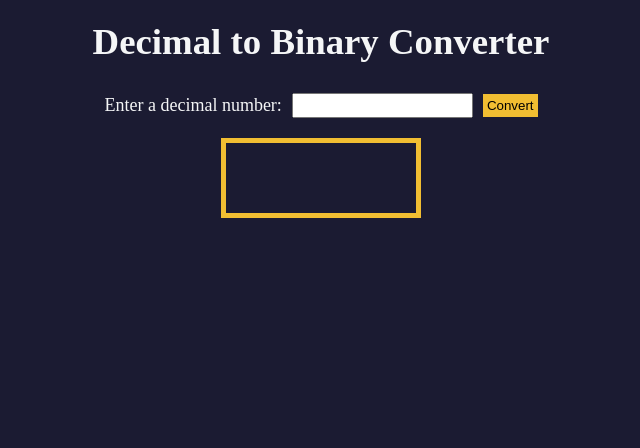
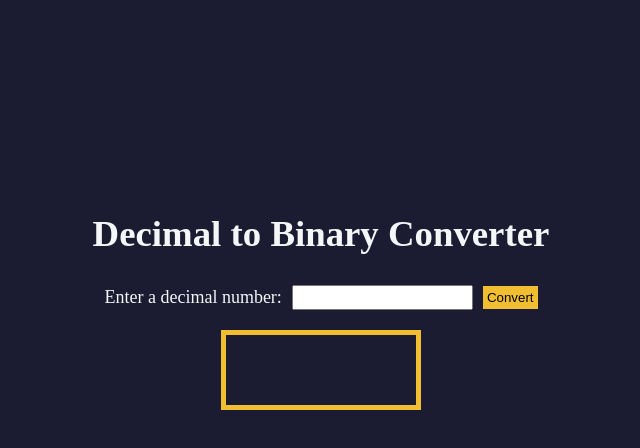
Before and after one commit to fdoargolo/converterBinario, a plain HTML site: page index.html in a window 1280 px wide. Shown: the whole page, without its empty margins (319-959 px from the left). Drawn offline with Linux system fonts and the light colour scheme.

Commit message:
aligning the project to the center

```diff
--- a/style.css
+++ b/style.css
@@ -21,6 +21,7 @@ body {
   display: flex;
   flex-direction: column;
   align-items: center;
+  margin-top: 15%;
 }
 
 h1 {
@@ -48,6 +49,7 @@ h1 {
 .number-input {
   height: 25px;
 }
+
 
 #result {
   margin: 10px 0;
```
